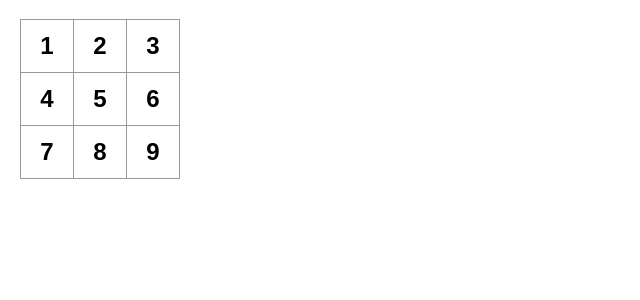
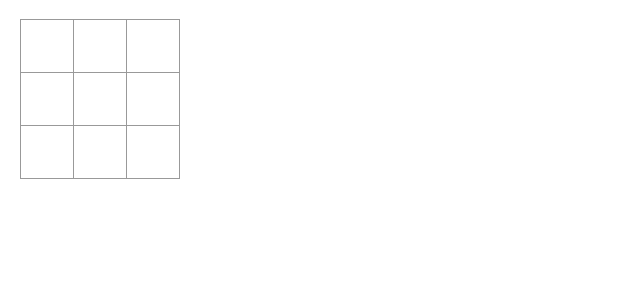
Before and after one commit to rowah/tic-tac-toe-react, a React (Create React App) app: page / in a window 1280 px wide. Shown: the top 300 px of the page, without its empty margins (0-640 px from the left). Built offline with nearby package versions, Linux system fonts and the light colour scheme.

Commit message:
makes each square component interactive with useState hook

```diff
--- a/src/App.js
+++ b/src/App.js
@@ -1,21 +1,35 @@
+import { useState } from "react";
+
+function Square() {
+  const [value, setValue] = useState(null);
+  function handleClick() {
+    setValue("X");
+  }
+  return (
+    <button className="square" onClick={handleClick}>
+      {value}
+    </button>
+  );
+}
+
 export default function Board() {
   return (
     <>
       <div className="board-row">
-        <button className="square">1</button>
-        <button className="square">2</button>
-        <button className="square">3</button>
+        <Square />
+        <Square />
+        <Square />
       </div>
       <div className="board-row">
-        <button className="square">4</button>
-        <button className="square">5</button>
-        <button className="square">6</button>
+        <Square />
+        <Square />
+        <Square />
       </div>
 
       <div className="board-row">
-        <button className="square">7</button>
-        <button className="square">8</button>
-        <button className="square">9</button>
+        <Square />
+        <Square />
+        <Square />
       </div>
     </>
   );
```
